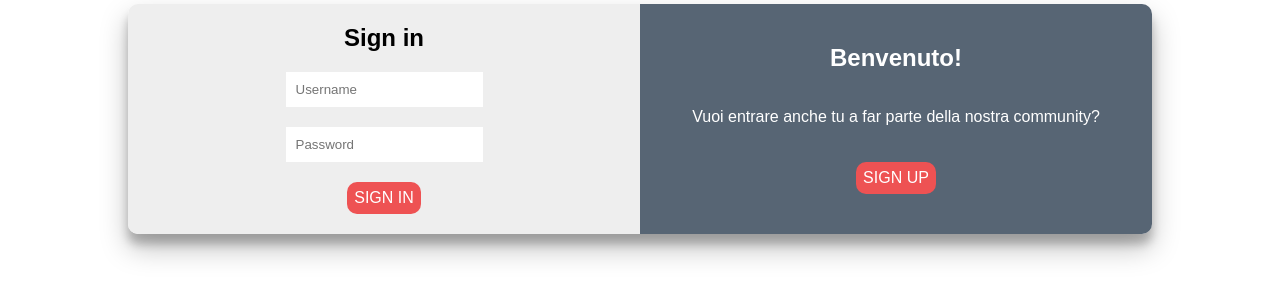
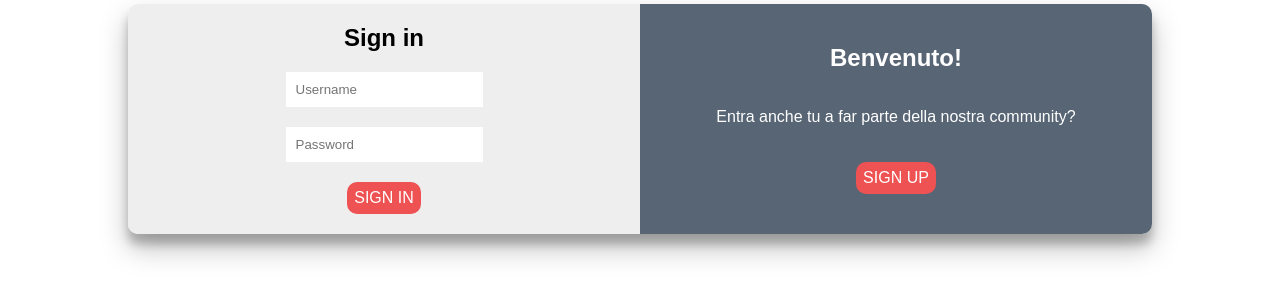
Before and after one commit to drw0if/ethlib, a PHP site: page /signin.php in a window 1280 px wide. Shown: the part 275-575 px from the top of the page. Run offline with PHP 8.4, Linux system fonts and the light colour scheme.

Commit message:
minor fix

```diff
--- a/signin.php
+++ b/signin.php
@@ -76,7 +76,7 @@
                 </h2>
             </header>
             <p class="center">
-                Vuoi entrare anche tu a far parte della nostra community?
+                Entra anche tu a far parte della nostra community?
             </p>
 
             <a href="signup.php" class="form-input form-button">
```
Also changed, not shown: signup.php (+5 -3 lines).
